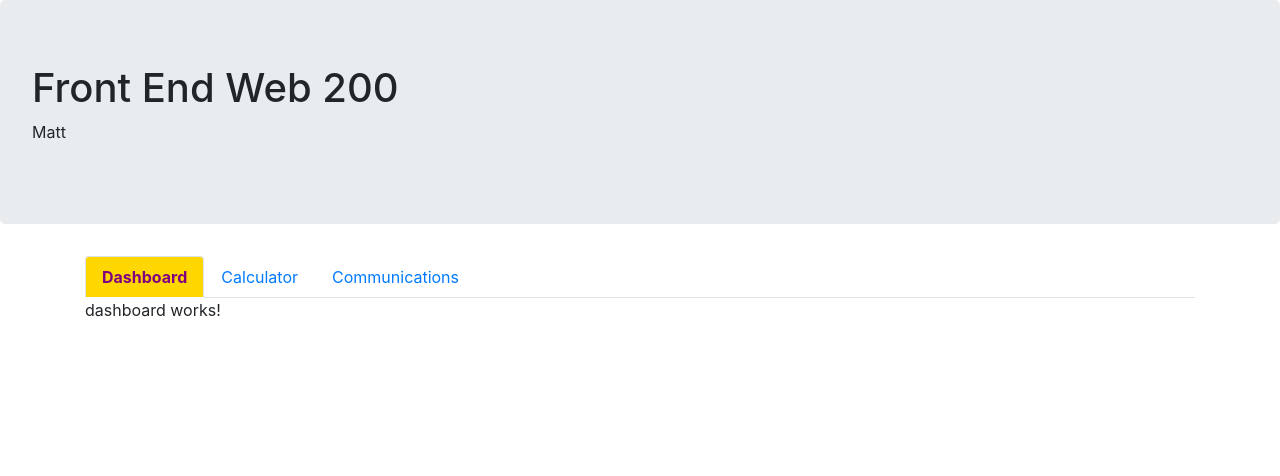
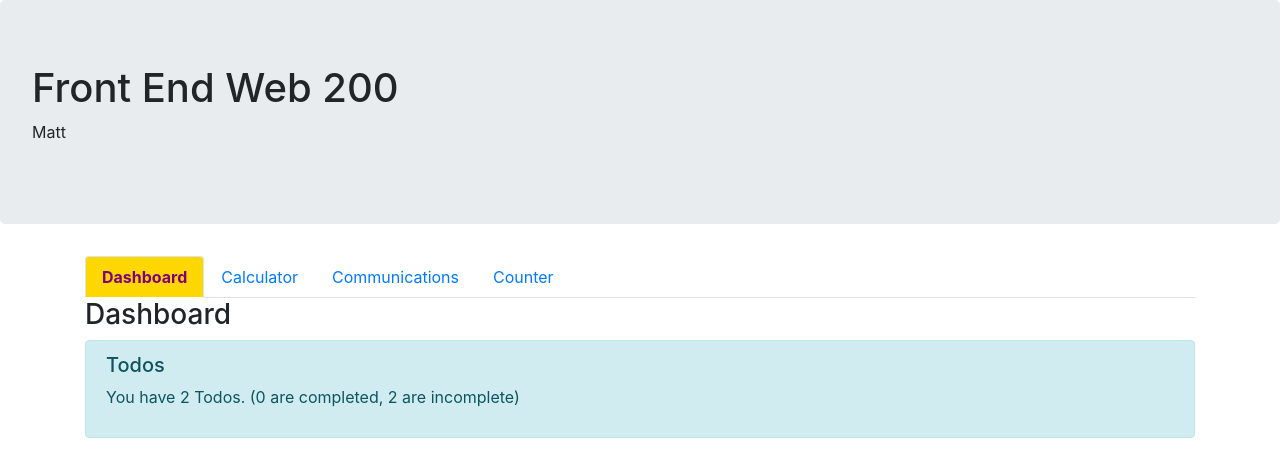
Before and after one commit to PennWallace/few200-feb2020, an Angular app: page /dashboard in a window 1280 px wide. Shown: the top 476 px of the page. Built offline with nearby package versions, Linux system fonts and the light colour scheme.

Commit message:
Right after first break day 2

```diff
--- a/src/app/app-routing.module.ts
+++ b/src/app/app-routing.module.ts
@@ -3,9 +3,14 @@ import { Routes, RouterModule } from '@angular/router';
 import { DashboardComponent } from './components/dashboard/dashboard.component';
 import { TipCalculatorComponent } from './components/tip-calculator/tip-calculator.component';
 import { CommunicationsComponent } from './components/communications/communications.component';
+import { CounterComponent } from './components/counter/counter.component';
 
 
 const routes: Routes = [
+  {
+    path: 'counter',
+    component: CounterComponent
+  },
   {
     path: 'dashboard',
     component: DashboardComponent
--- a/src/app/app.module.ts
+++ b/src/app/app.module.ts
@@ -10,6 +10,7 @@ import { CommunicationsComponent } from './components/communications/communicati
 import { TodoEntryComponent } from './components/communications/todo-entry/todo-entry.component';
 import { TodoListComponent } from './components/communications/todo-list/todo-list.component';
 import { TodoService } from './components/communications/todo.service';
+import { CounterComponent } from './components/counter/counter.component';
 
 @NgModule({
   declarations: [
@@ -19,7 +20,8 @@ import { TodoService } from './components/communications/todo.service';
     NavComponent,
     CommunicationsComponent,
     TodoEntryComponent,
-    TodoListComponent
+    TodoListComponent,
+    CounterComponent
   ],
   imports: [
     BrowserModule,
--- a/src/app/components/communications/todo.service.ts
+++ b/src/app/components/communications/todo.service.ts
@@ -1,7 +1,8 @@
 import { TodoItem } from './todo-list/models';
 import { BehaviorSubject } from 'rxjs';
 import { Observable } from 'rxjs';
-
+import { TodoDashboardSummary } from '../models';
+import { map } from 'rxjs/operators';
 
 export class TodoService {
 
@@ -24,7 +25,17 @@ export class TodoService {
   }
 
   // 3. Lets you get a summary for the dashboard.
-
+  getDashboardSummary(): Observable<TodoDashboardSummary> {
+    return this.itemsSubject.pipe(
+      map(todos => {
+        return {
+          totalTodos: todos.length,
+          incompleteTodos: todos.filter(t => t.completed === false).length,
+          completeTodos: todos.filter(t => t.completed).length
+        } as TodoDashboardSummary;
+      })
+    );
+  }
   // 4. Lets you mark one as complete.
 
 }
--- /dev/null
+++ b/src/app/components/counter/counter.component.html
@@ -0,0 +1 @@
+<p>counter works!</p>
--- /dev/null
+++ b/src/app/components/counter/counter.component.ts
@@ -0,0 +1,15 @@
+import { Component, OnInit } from '@angular/core';
+
+@Component({
+  selector: 'app-counter',
+  templateUrl: './counter.component.html',
+  styleUrls: ['./counter.component.css']
+})
+export class CounterComponent implements OnInit {
+
+  constructor() { }
+
+  ngOnInit() {
+  }
+
+}
--- a/src/app/components/dashboard/dashboard.component.html
+++ b/src/app/components/dashboard/dashboard.component.html
@@ -1 +1,11 @@
-<p>dashboard works!</p>
+<header>
+  <h3>Dashboard</h3>
+</header>
+<section>
+  <div class="alert alert-info">
+    <h5>Todos</h5>
+    <p>You have {{ (model$ | async)?.totalTodos }} Todos. ({{ (model$ | async)?.completeTodos }} are completed,
+      {{ (model$ | async)?.incompleteTodos }} are
+      incomplete)</p>
+  </div>
+</section>
--- a/src/app/components/dashboard/dashboard.component.ts
+++ b/src/app/components/dashboard/dashboard.component.ts
@@ -1,4 +1,7 @@
 import { Component, OnInit } from '@angular/core';
+import { TodoDashboardSummary } from '../models';
+import { Observable } from 'rxjs';
+import { TodoService } from '../communications/todo.service';
 
 @Component({
   selector: 'app-dashboard',
@@ -7,9 +10,11 @@ import { Component, OnInit } from '@angular/core';
 })
 export class DashboardComponent implements OnInit {
 
-  constructor() { }
+  model$: Observable<TodoDashboardSummary>;
+  constructor(private service: TodoService) { }
 
   ngOnInit() {
+    this.model$ = this.service.getDashboardSummary();
   }
 
 }
--- /dev/null
+++ b/src/app/components/models.ts
@@ -0,0 +1,5 @@
+export interface TodoDashboardSummary {
+  totalTodos: number;
+  incompleteTodos: number;
+  completeTodos: number;
+}
--- a/src/app/components/nav/nav.component.html
+++ b/src/app/components/nav/nav.component.html
@@ -14,4 +14,9 @@
        [routerLinkActive]="['active', 'pretty']"
        [routerLink]="['communications']">Communications</a>
   </li>
+  <li class="nav-item">
+    <a class="nav-link"
+       [routerLinkActive]="['active', 'pretty']"
+       [routerLink]="['counter']">Counter</a>
+  </li>
 </ul>
```
Also changed, not shown: src/app/components/counter/counter.component.css (added), 1 other file (tests, documents, lock files or other folders).
